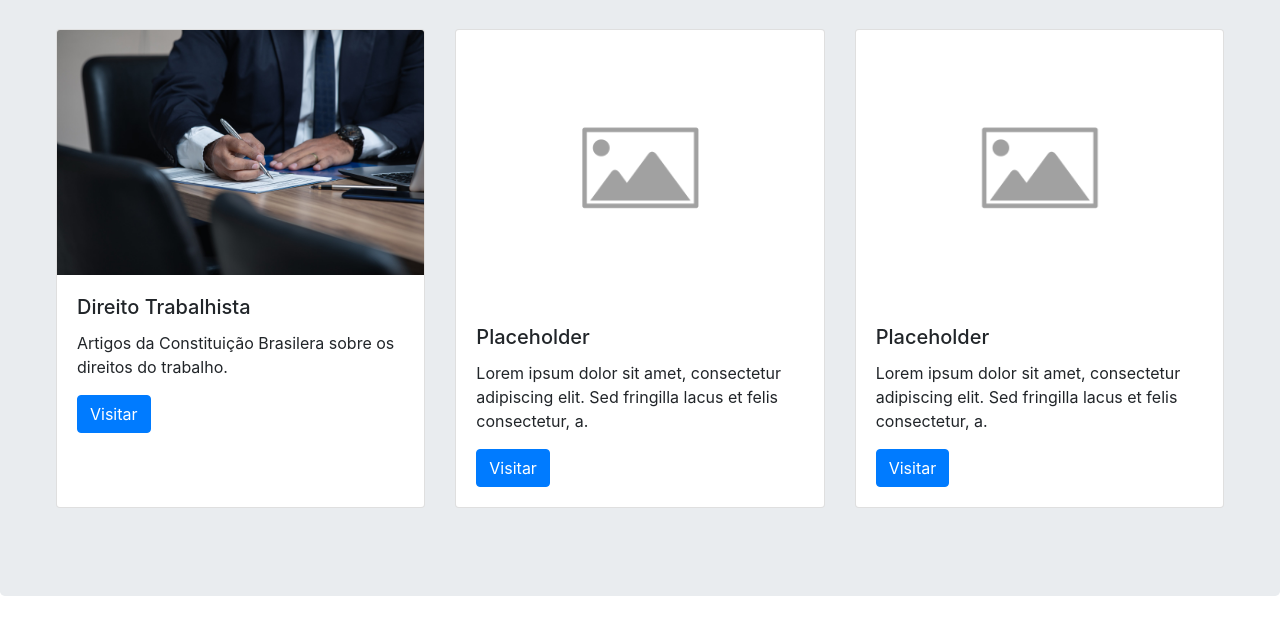
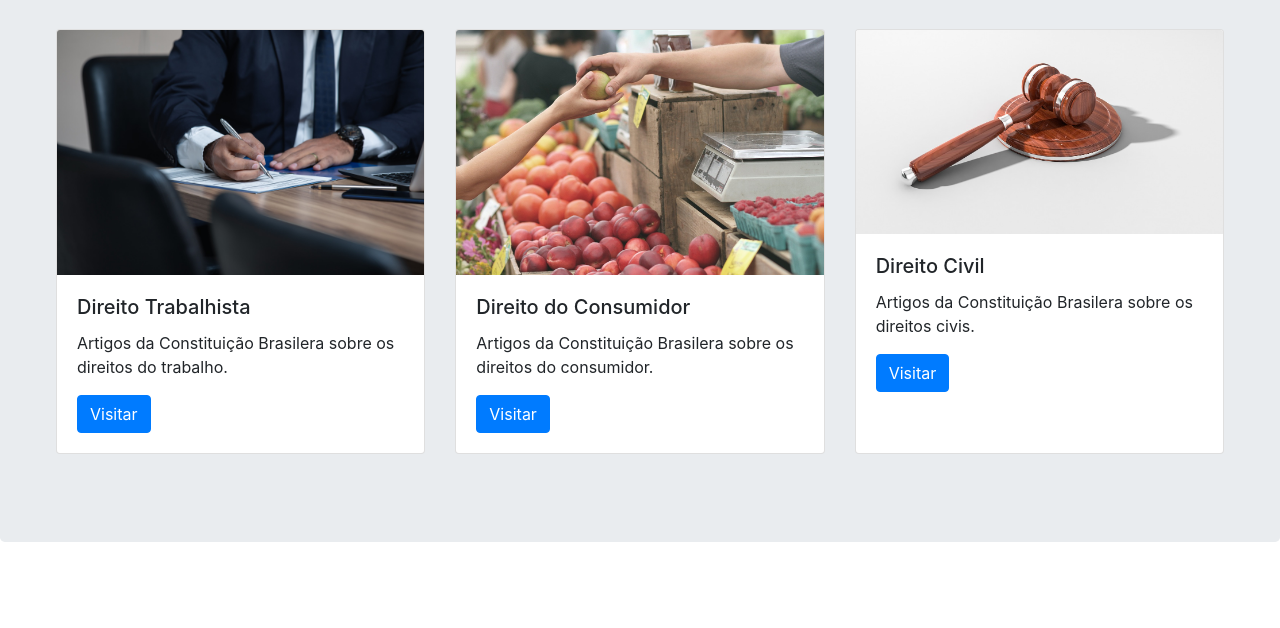
Before and after one commit to matiasgsn/matiasgsn.github.io, a plain HTML site: page index.html in a window 1280 px wide. Shown: the part 721-1349 px from the top of the page. After the commit the page ends 1295 px from the top, so only its background shows below. Drawn offline with nearby package versions, Linux system fonts and the light colour scheme.

Commit message:
Adicionado direito do cosumidor e civil nos placeholders

```diff
--- a/index.html
+++ b/index.html
@@ -47,6 +47,7 @@
             </form>
 
             <center><a class="btn btn-primary btn-lg px-4 mt-5" type="submit" href="https://www.planalto.gov.br/ccivil_03/constituicao/constituicao.htm">Abrir a Constituição</a></center>
+
     </div>
 
     <div class="jumbotron"> <!-- Outra caixa especificamente para os cards-->
@@ -63,19 +64,19 @@
       </div>
 
       <div class="card">
-          <img class="card-img-top" src="placeholder.png" alt="Placeholder">
+          <img class="card-img-top" src="dirconsumidor1.jpg" alt="Placeholder">
           <div class="card-body">
-            <h5 class="card-title">Placeholder</h5>
-            <p class="card-text">Lorem ipsum dolor sit amet, consectetur adipiscing elit. Sed fringilla lacus et felis consectetur, a.</p>
+            <h5 class="card-title">Direito do Consumidor</h5>
+            <p class="card-text">Artigos da Constituição Brasilera sobre os direitos do consumidor.</p>
             <a href="#" class="btn btn-primary">Visitar</a>
           </div>
         </div>
 
         <div class="card">
-          <img class="card-img-top" src="placeholder.png" alt="Placeholder">
+          <img class="card-img-top" src="dircivil.jpg" alt="Placeholder">
           <div class="card-body">
-            <h5 class="card-title">Placeholder</h5>
-            <p class="card-text">Lorem ipsum dolor sit amet, consectetur adipiscing elit. Sed fringilla lacus et felis consectetur, a.</p>
+            <h5 class="card-title">Direito Civil</h5>
+            <p class="card-text">Artigos da Constituição Brasilera sobre os direitos civis.</p>
             <a href="#" class="btn btn-primary">Visitar</a>
           </div>
         </div>
```
Also changed, not shown: dircivil.jpg (added), dirconsumidor1.jpg (added).
